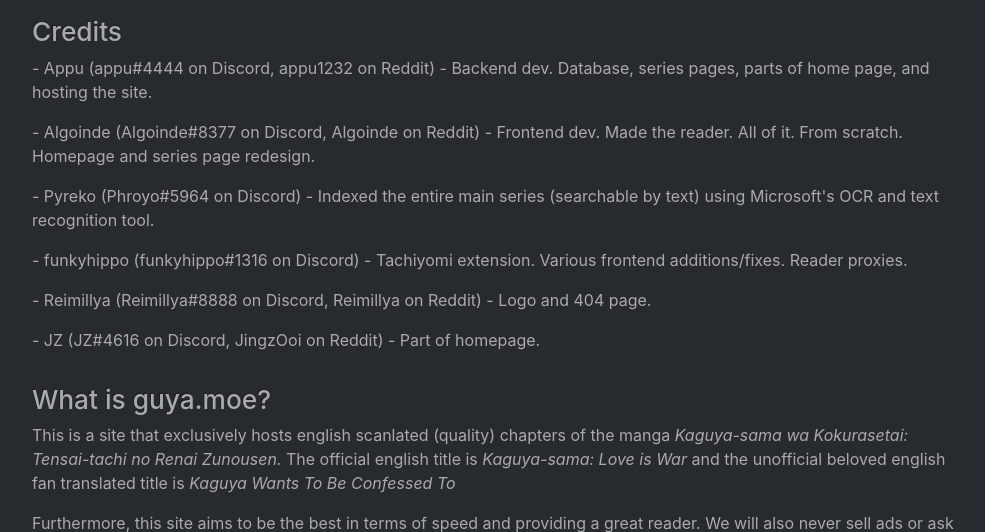
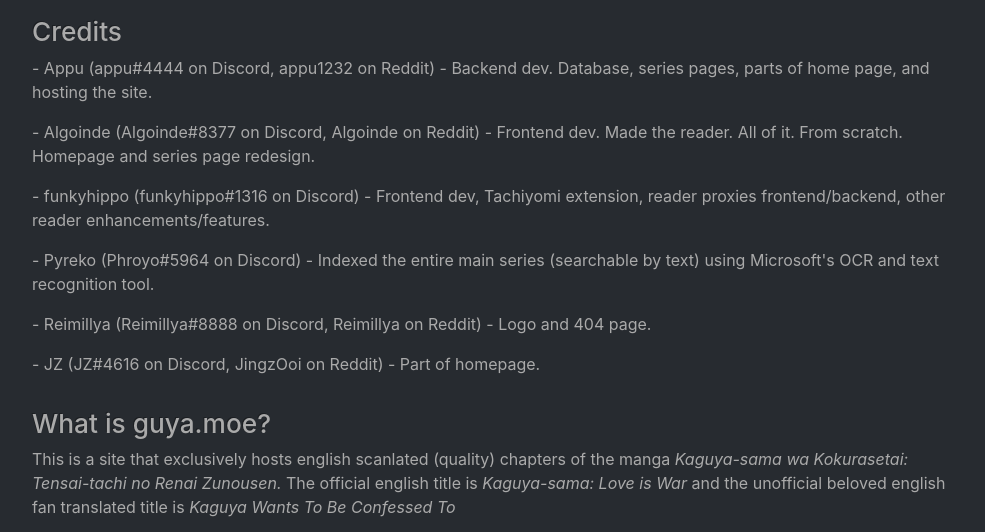
Before and after one commit to subject-f/guyamoe, a Django app: page /about/ in a window 1280 px wide. Shown: the part 75-607 px from the top of the page, without its empty margins (143-1128 px from the left). Run offline with Django 3.2, Linux system fonts and the light colour scheme; parts of the project's set-up code (start-up, migrations or seed data) failed here and were passed over; some libraries are stand-ins or nearby versions.

Commit message:
the funkiest hippo

```diff
--- a/homepage/templates/homepage/about.html
+++ b/homepage/templates/homepage/about.html
@@ -19,8 +19,8 @@
                 <h3>Credits</h3>
                 <p>- Appu (appu#4444 on Discord, appu1232 on Reddit) - Backend dev. Database, series pages, parts of home page, and hosting the site.</p>
                 <p>- Algoinde (Algoinde#8377 on Discord, Algoinde on Reddit) - Frontend dev. Made the reader. All of it. From scratch. Homepage and series page redesign.</p>
+		<p>- funkyhippo (funkyhippo#1316 on Discord) - Frontend dev, Tachiyomi extension, reader proxies frontend/backend, other reader enhancements/features.</p>
                 <p>- Pyreko (Phroyo#5964 on Discord) - Indexed the entire main series (searchable by text) using Microsoft's OCR and text recognition tool.</p>
-		<p>- funkyhippo (funkyhippo#1316 on Discord) - Tachiyomi extension. Various frontend additions/fixes. Reader proxies.</p>
                 <p>- Reimillya (Reimillya#8888 on Discord, Reimillya on Reddit) - Logo and 404 page.</p>
                 <p>- JZ (JZ#4616 on Discord, JingzOoi on Reddit) - Part of homepage.</p>
             </div>
```
